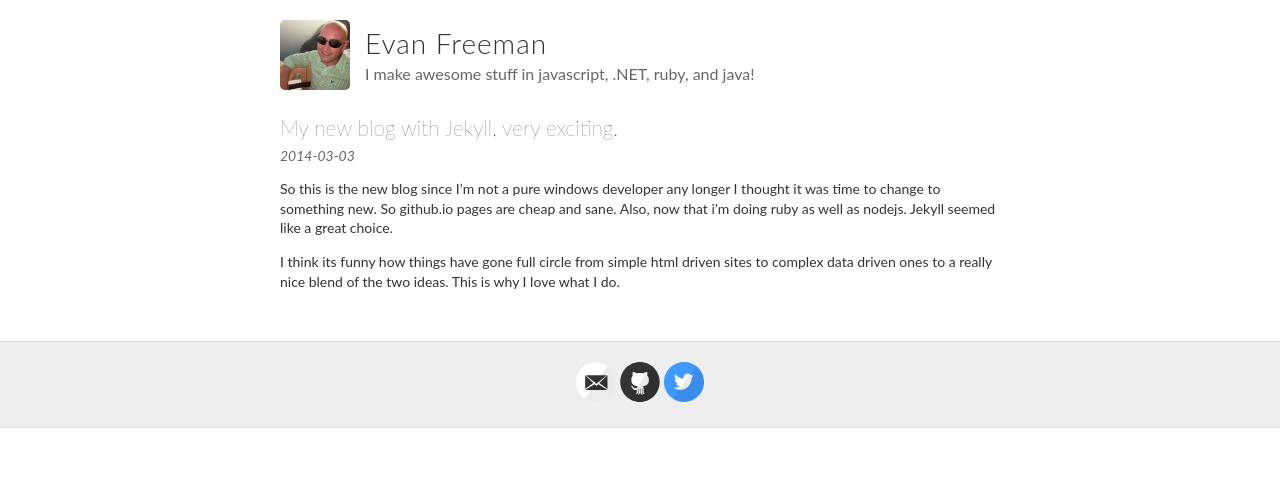
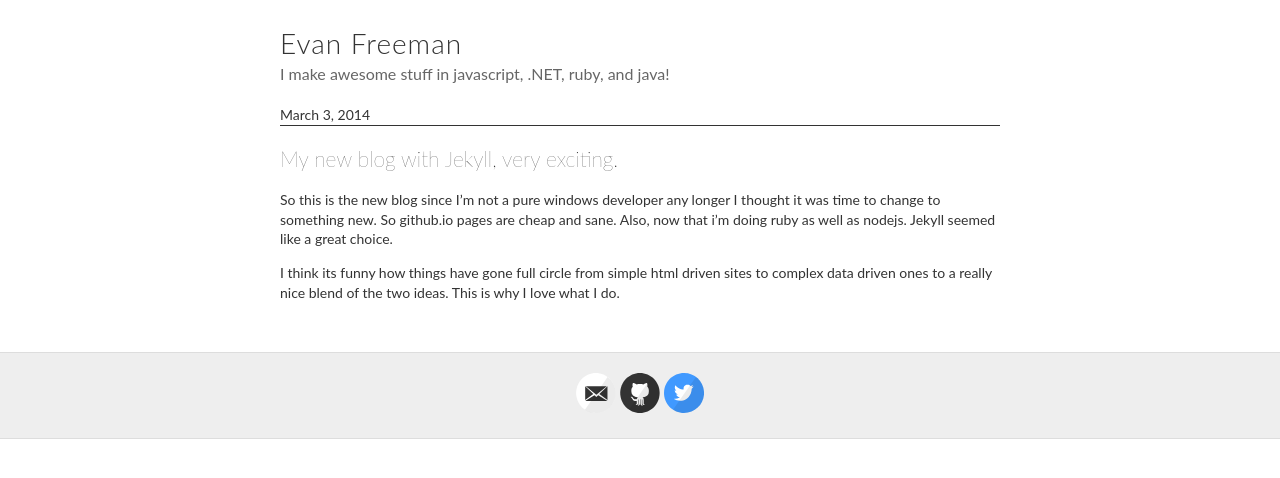
Before and after one commit to EvanFreeman/evanfreeman.github.io, a Jekyll site: the page built from _posts/2014-3-3-Hello-World.md, in a window 1280 px wide. Shown: the top 478 px of the page. Built offline with Jekyll 4.4.1, drawn with Linux system fonts in a browser that asks for light colours; comment, search, counter and statistics services are not loaded.

Commit message:
more style updates

```diff
--- a/_layouts/default.html
+++ b/_layouts/default.html
@@ -24,8 +24,6 @@
     <div class="wrapper-masthead">
       <div class="container">
         <header class="masthead clearfix">
-          <a href="{{ site.baseurl }}/" class="site-avatar"><img src="{{ site.avatar }}" /></a>
-
           <div class="site-info">
             <h1 class="site-name"><a href="{{ site.baseurl }}/">{{ site.name }}</a></h1>
             <p class="site-description">{{ site.description }}</p>
--- a/_layouts/post.html
+++ b/_layouts/post.html
@@ -3,11 +3,9 @@ layout: default
 ---
 
 <article class="post">
+
+  <p class="post-date">{{ page.date | date: '%B %-d, %Y' }}</p>
   <h2>{{ page.title }}</h2>
-
-  <div class="date">
-    {{ page.date | date: "%Y-%m-%d" }}
-  </div>
 
   <div class="entry">
     {{ content }}
--- a/index.html
+++ b/index.html
@@ -6,10 +6,11 @@ layout: default
   {% for post in site.posts %}
     <article class="post">
 
+
+    <p class="post-date">{{ post.date | date: '%B %-d, %Y' }}</p>
     <h2 class="listing">
       <a href="{{ site.baseurl }}{{ post.url }}">{{ post.title }}</a>
     </h2>
-    <p class="post-date">{{ post.date | date: '%Y-%m-%d' }}</p>
 
     <div class="entry">
       {{ post.content | truncatewords:20}}
--- a/style.scss
+++ b/style.scss
@@ -154,10 +154,6 @@ img {
 
 .masthead {
   padding: 20px 0;
-
-  @include mobile {
-    text-align: center;
-  }
 }
 
 .site-avatar {
@@ -167,7 +163,6 @@ img {
   margin-right: 15px;
 
   @include mobile {
-    float: none;
     display: block;
     margin: 0 auto;
   }
@@ -274,6 +269,7 @@ nav {
 .post-date {
   font-size: 14px;
   margin: 0 0 15px 0;
+  border-bottom: 1px solid #333;
 }
 
 .wrapper-footer {
```
